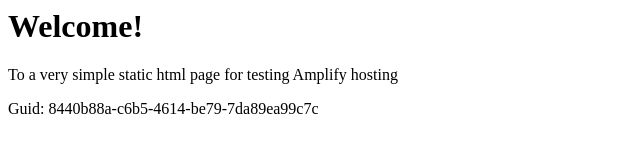
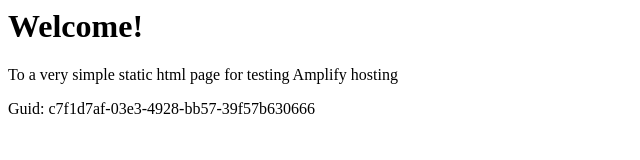
Before and after one commit to aws-aemilia-pdx/Github-PR-Commit-Integration-Test-DoNotTouch-GitHubWebhookPushCanaryTest-v1-gamma-us-west-2, a website: page src/index.html in a window 1280 px wide. Shown: the full height of the page, 0-640 px from the left. Drawn offline with Linux system fonts and the light colour scheme.

Commit message:
commit from integ tests

```diff
--- a/src/index.html
+++ b/src/index.html
@@ -12,6 +12,6 @@
 <body>
     <h1>Welcome!</h1>
     <p>To a very simple static html page for testing Amplify hosting</p>
-    <p>Guid: 8440b88a-c6b5-4614-be79-7da89ea99c7c</p></body>
+    <p>Guid: c7f1d7af-03e3-4928-bb57-39f57b630666</p></body>
 
 </html>
```
